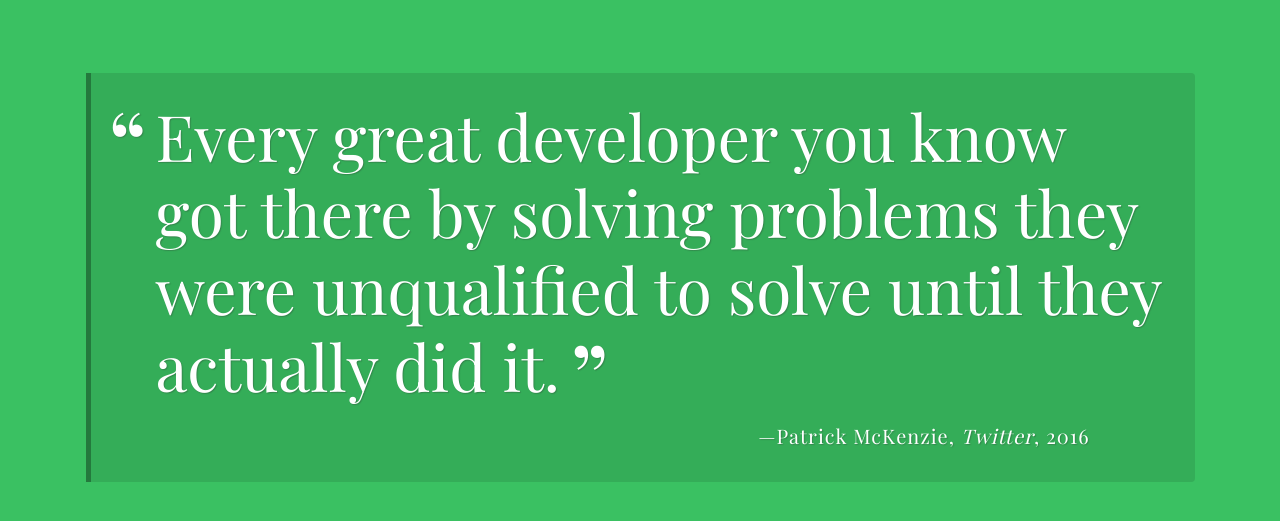
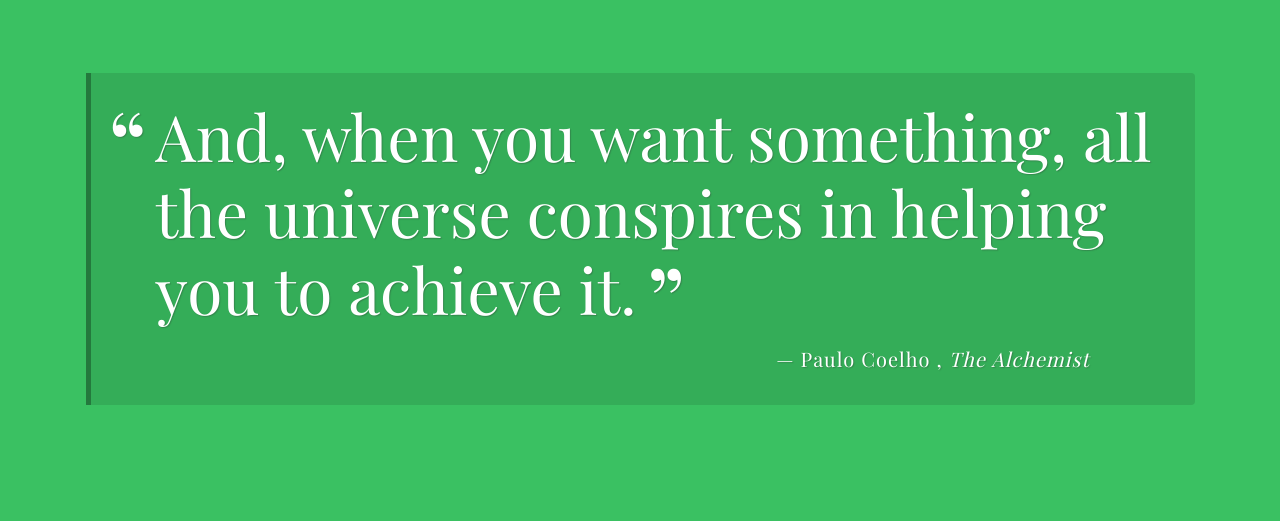
Before and after one commit to Mandoc824/Random-Quote-Generator---Project-1, a plain HTML site: page index.html in a window 1280 px wide. Shown: the part 147-668 px from the top of the page. Drawn offline with nearby package versions, Linux system fonts and the light colour scheme; a web font is replaced by a local one.

Commit message:
Project Completed

```diff
--- a/index.html
+++ b/index.html
@@ -8,7 +8,7 @@
     <link rel="stylesheet" href="css/styles.css">
   </head>
 
-  <body>
+  <body class='main-background'>
     <header>
       <h1>Random Quotes</h1>
       <button id="load-quote" class="load-quote">Show another quote</button>
--- a/js/script.js
+++ b/js/script.js
@@ -11,23 +11,119 @@
  * `quotes` array
 ***/
 
+const quotes = [
+  {
+    quote: "Talk is cheap. Show me the code.",
+    source: "Linus Torvalds",
+  },
+  {
+    quote: "Programs must be written for people to read, and only incidentally for machines to execute.",
+    source: "Harold Abselson"
+  },
+  {
+    quote: "Always code as if the guy who ends up maintaining your code will be a violent psychopath who knows where you live",
+    source: "John Woods"
+  },
+  {
+    quote: "And, when you want something, all the universe conspires in helping you to achieve it.",
+    source: "Paulo Coelho",
+    citation: "The Alchemist"
+  },
+  {
+    quote: "When one door of happiness closes, another opens, but often we look so long at the closed door that we do not see the one which has been opened for us.",
+    source: "Helen Keller"
 
+  },
+  {
+    quote: "You can't be great if you don't feel great. Make exceptional health your number one priority",
+    source: "Robin Sharma"
+  },
+  {
+    quote: "a house divided against itself cannot stand.",
+    source: "Abraham Lincoln",
+    year: "1858"
+  },
+  {
+    quote: "Every accomplishment starts with the decision to try.",
+    source: "John F. Kennedy"
+  },
+  {
+    quote: "The way to get started is to quit talking and begin doing.",
+    source: "Walt Disney"
+  }
+]
 
+// console.log(quotes);
 /***
  * `getRandomQuote` function
 ***/
 
+/**
+ * Returns a random quote object from the quotes array.
+ *
+ * @param {array} arr An array of quotes.
+ * @return {object} the quote object is returned..
+ */
+  function getRandomQuote(arr) {
+    let number = Math.floor(Math.random() * arr.length);
+    return arr[number];
 
+  }
+
+// console.log(getRandomQuote(quotes));
 
 /***
  * `printQuote` function
 ***/
 
+/**
+ * Returns a quote contained in a string, Then inserts to HTML
+ * @return {string} containing a quote to inser into HTML
+ */
+  function printQuote() {
+    let quoteObject = getRandomQuote(quotes);
+    let html = `
+    <p class="quote"> ${quoteObject.quote} </p>
+    <p class="source"> ${quoteObject.source}
+    `;
+    if ('citation' in quoteObject) {
+      html += `<span class="citation">${quoteObject.citation}</span>`;
+    } else if ('year' in quoteObject) {
+      html += `<span class="year">${quoteObject.year}</span>`
+    };
+    html += `</p>`
+    return document.getElementById('quote-box').innerHTML = html;
+  }
 
-
+console.log(printQuote());
 /***
  * click event listener for the print quote button
  * DO NOT CHANGE THE CODE BELOW!!
 ***/
 
+//generates a random quote everytime button is clicked
 document.getElementById('load-quote').addEventListener("click", printQuote, false);
+
+
+
+
+//a function that gives a random color based on RGBA
+function randomRGBA () {
+  let green = Math.floor(Math.random() * 256);
+  let blue = Math.floor(Math.random() * 256);
+  let red = Math.floor(Math.random() * 256);
+
+
+  let randomColor = `rgba(${red}, ${green}, ${blue})`;
+  console.log(randomColor);
+  return document.querySelector('body').style.backgroundColor = randomColor;
+}
+
+//changes the background color of the body element upon clicking the 'show another quote button'
+document.getElementById('load-quote').addEventListener('click', randomRGBA);
+
+//updates the page with a new quote and background color every 6 seconds
+setInterval( () => {
+  printQuote();
+  randomRGBA();
+}, 6000);
```
Also changed, not shown: 1 other file.
